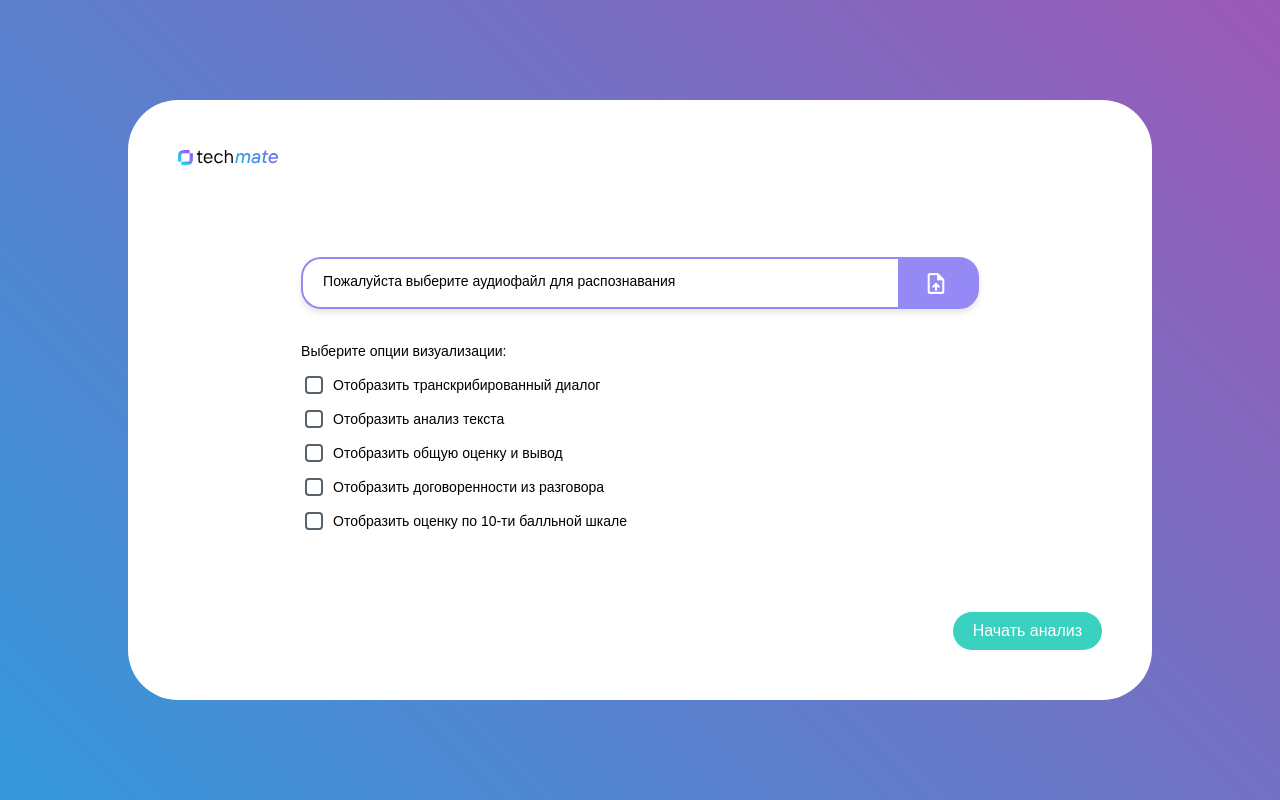
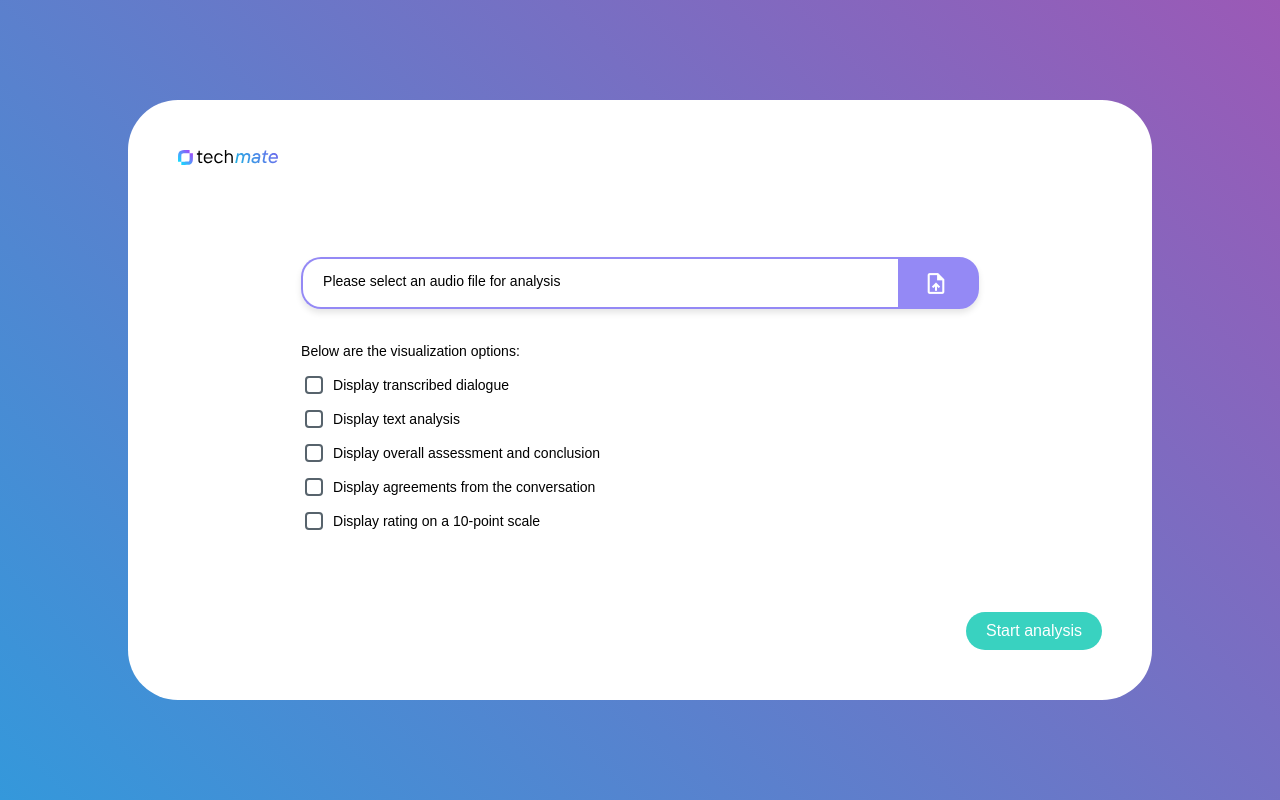
Before and after one commit to vlbotnev/techmateDashboard, a Flask app: page / in a window 1280 px wide. Run offline with Flask 3, Linux system fonts and the light colour scheme.

Commit message:
English version of website

```diff
--- a/templates/index.html
+++ b/templates/index.html
@@ -17,7 +17,7 @@
     <div class="main-container">
         <div class="analysis-column-container">
             <div id="lottie-container" style="display: none; text-align: center;"></div>
-            <p id="analysis-text" style="display: none; text-align: center;">Анализируем нашими нейросетями. Может занять 2-5 минут.</p>
+            <p id="analysis-text" style="display: none; text-align: center;">Analysing using our pipeline. Might take from 2 to 5 minutes.</p>
         </div>
         <img src="/static/images/black.svg" alt="Логотип" class="logo">
         <div class="buttons-container" style="display: none">
@@ -27,7 +27,7 @@
         <div class="column-container">
             <div class="outer-wrapper">
               <div class="inner-container">
-                    <p>Пожалуйста выберите аудиофайл для распознавания</p>
+                    <p>Please select an audio file for analysis</p>
               </div>
                 <form id="upload-form" action="/" method="post" enctype="multipart/form-data">
                   <label class="button">
@@ -37,35 +37,35 @@
                 </form>
             </div>
             <div class="options-container">
-                <p class="options-title">Выберите опции визуализации:</p>
-                <label class="checkbox-label"><input type="checkbox" name="options" value="dialogTranscribed"> Отобразить транскрибированный диалог</label>
-                <label class="checkbox-label"><input type="checkbox" name="options" value="textAnalysis"> Отобразить анализ текста</label>
-                <label class="checkbox-label"><input type="checkbox" name="options" value="generalRanking"> Отобразить общую оценку и вывод</label>
-                <label class="checkbox-label"><input type="checkbox" name="options" value="agreements"> Отобразить договоренности из разговора</label>
-                <label class="checkbox-label"><input type="checkbox" name="options" value="score"> Отобразить оценку по 10-ти балльной шкале</label>
+                <p class="options-title">Below are the visualization options:</p>
+                <label class="checkbox-label"><input type="checkbox" name="options" value="dialogTranscribed"> Display transcribed dialogue</label>
+                <label class="checkbox-label"><input type="checkbox" name="options" value="textAnalysis"> Display text analysis</label>
+                <label class="checkbox-label"><input type="checkbox" name="options" value="generalRanking"> Display overall assessment and conclusion</label>
+                <label class="checkbox-label"><input type="checkbox" name="options" value="agreements"> Display agreements from the conversation</label>
+                <label class="checkbox-label"><input type="checkbox" name="options" value="score"> Display rating on a 10-point scale</label>
             </div>
         </div>
-        <button id="analyze-button" class="analysis-button">Начать анализ</button>
+        <button id="analyze-button" class="analysis-button">Start analysis</button>
         <div id="results" style="display: none;">
             <div class="results-container">
                 <div class="result-box" id="dialogTranscribed" style="display: none;">
-                    <h4>Транскрибированный диалог</h4>
+                    <h4>Transcribed dialogue</h4>
                     <div class="scroll-box" >[dialogtranscribed]</div>
                 </div>
                 <div class="result-box" id="textAnalysis" style="display: none;">
-                    <h4>Анализ текста</h4>
+                    <h4>Text analysis</h4>
                     <div class="scroll-box">[textanalysed]</div>
                 </div>
                 <div class="result-box" id="generalRanking" style="display: none;">
-                    <h4>Общая оценка звонка (вывод и мнение)</h4>
+                    <h4>General dialog ranking (conclusion and opinion)</h4>
                     <div class="scroll-box">[generalranking]</div>
                 </div>
                 <div class="result-box" id="agreements" style="display: none;">
-                    <h4>Договоренности</h4>
+                    <h4>Agreements</h4>
                     <div class="scroll-box">[agreements]</div>
                 </div>
                 <div class="result-box" id="score" style="display: none;">
-                    <h4>Оценка по 10-ти балльной шкале</h4>
+                    <h4>Final Score</h4>
                     <div class="scroll-box">[score]</div>
                 </div>
             </div>
@@ -131,7 +131,7 @@
             })
             .catch(error => {
                 console.error('Error:', error);
-                resultsContainer.innerHTML = 'Произошла ошибка при получении данных... Возвращение на главную страницу';
+                resultsContainer.innerHTML = 'Error occurred... Moving back to main page';
                 resultsContainer.style.display = 'block';
                 lottieContainer.style.display = 'none';
                 analysisText.style.display = 'none';
@@ -166,7 +166,7 @@
             const filenameDisplay = document.querySelector('.inner-container p');
             if (event.target.files.length === 0) {
                 console.error("No file selected.");
-                filenameDisplay.textContent = 'Пожалуйста выберите аудиофайл для распознавания';
+                filenameDisplay.textContent = 'Please select an audio file for transcription.';
             } else {
                 console.log("File selected: ", event.target.files[0].name);
                 filenameDisplay.textContent = event.target.files[0].name;
@@ -186,7 +186,7 @@
             if (downloadUrl) {
                 window.location.href = '/download-excel?url=' + encodeURIComponent(downloadUrl); // Перенаправление на URL скачивания файла
             } else {
-                alert('Ссылка на скачивание еще не доступна. Попробуйте еще раз позже.');
+                alert('Link is not ready yet. Try again later');
             }
         });
 
```
